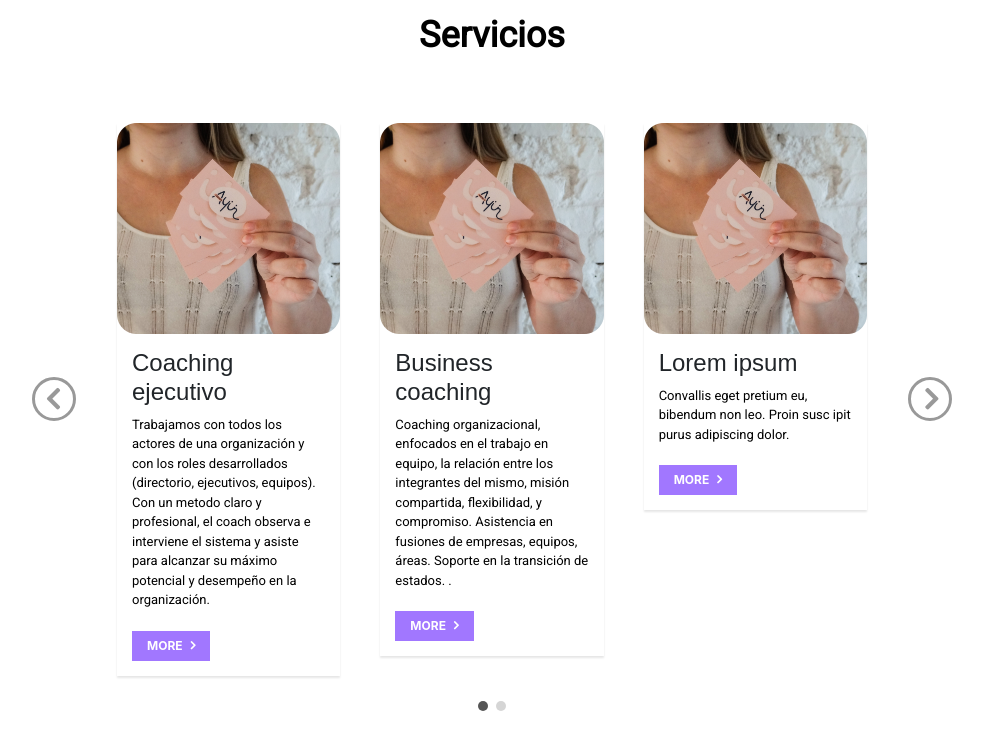
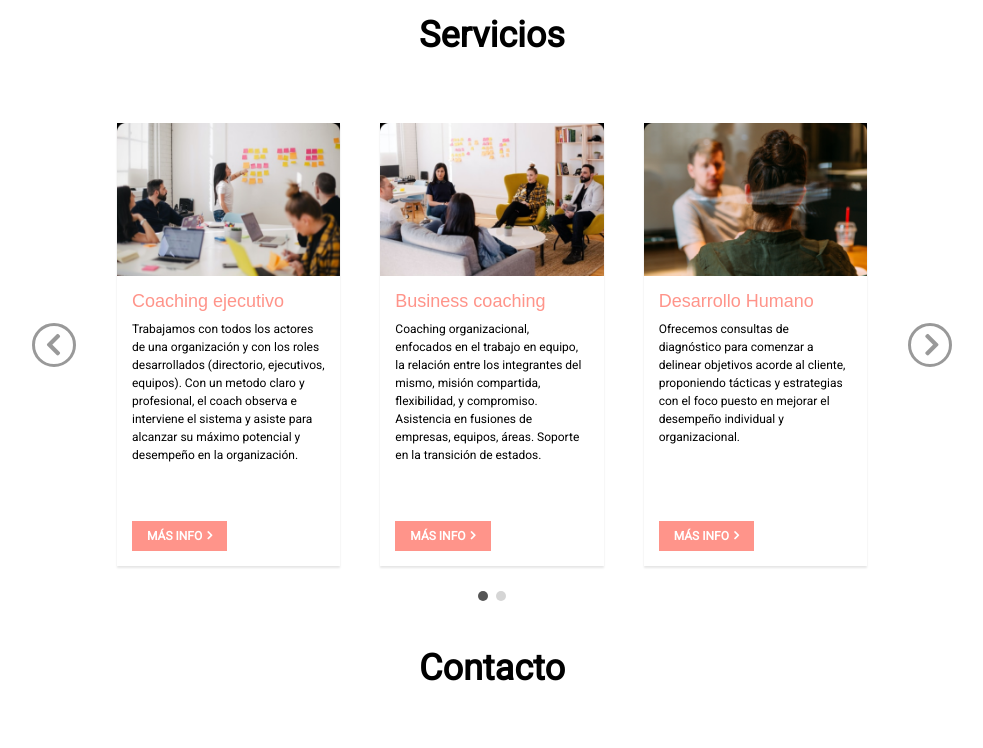
Before and after one commit to carlosdugarte/ayun, a website: page index.html in a window 1280 px wide. Shown: the part 3633-4381 px from the top of the page, without its empty margins (148-1131 px from the left). Drawn offline with nearby package versions, Linux system fonts and the light colour scheme.

Commit message:
fuentes de texto y color

```diff
--- a/index.html
+++ b/index.html
@@ -117,38 +117,42 @@
 										<div class="col-sm-4">
 											<div class="thumb-wrapper">
 												<div class="img-box">
-													<img src="./images/image1.png" class="img-fluid" alt="">
+													<img src="./images/servicios_1.png" class="img-fluid" alt="">
 												</div>
 												<div class="thumb-content">
 													<h4>Coaching ejecutivo</h4>
 													<p>Trabajamos con todos los actores de una organización  y con los roles desarrollados  (directorio, ejecutivos, equipos). Con un metodo claro y profesional, el coach observa e interviene el sistema y asiste para alcanzar su máximo potencial y desempeño en la organización.</p>
-													<a href="#" class="btn btn-primary">More <i class="fa fa-angle-right"></i></a>
+													<br><br>
+													<a href="#" class="btn btn-primary">Más info<i class="fa fa-angle-right"></i></a>
 												</div>
 											</div>
 										</div>
 										<div class="col-sm-4">
 											<div class="thumb-wrapper">
 												<div class="img-box">
-													<img src="./images/image1.png" class="img-fluid" alt="">
+													<img src="./images/servicios_2.png" class="img-fluid" alt="">
 												</div>
 												<div class="thumb-content">
 													<h4>Business coaching</h4>
-													<p>Coaching organizacional, enfocados en el trabajo en equipo, la relación entre los integrantes del mismo, misión compartida, flexibilidad, y compromiso.
+													<p id="containerGrid__textoServicios">Coaching organizacional, enfocados en el trabajo en equipo, la relación entre los integrantes del mismo, misión compartida, flexibilidad, y compromiso.
 														Asistencia en fusiones de empresas, equipos, áreas. Soporte en la transición de estados.
-														.</p>
-													<a href="#" class="btn btn-primary">More <i class="fa fa-angle-right"></i></a>
+														<br><br><br>
+													</p>
+													<a href="#" class="btn btn-primary">Más info<i class="fa fa-angle-right"></i></a>
+
 												</div>
 											</div>
 										</div>
 										<div class="col-sm-4">
 											<div class="thumb-wrapper">
 												<div class="img-box">
-													<img src="./images/image1.png" class="img-fluid" alt="">
+													<img src="./images/servicios_3.png" class="img-fluid" alt="">
 												</div>
 												<div class="thumb-content">
-													<h4>Lorem ipsum</h4>
-													<p>Convallis eget pretium eu, bibendum non leo. Proin susc ipit purus adipiscing dolor.</p>
-													<a href="#" class="btn btn-primary">More <i class="fa fa-angle-right"></i></a>
+													<h4>Desarrollo Humano</h4>
+													<p id="containerGrid__textoServicios">Ofrecemos consultas de diagnóstico para comenzar a delinear objetivos acorde al cliente, proponiendo tácticas y estrategias con el foco puesto en mejorar el desempeño individual y organizacional.</p>
+													<br><br><br>
+													<a href="#" class="btn btn-primary">Más info<i class="fa fa-angle-right"></i></a>
 												</div>
 											</div>
 										</div>
@@ -159,36 +163,19 @@
 										<div class="col-sm-4">
 											<div class="thumb-wrapper">
 												<div class="img-box">
-													<img src="./images/image2.png" class="img-fluid" alt="">
+													<img src="./images/servicios_4.png" class="img-fluid" alt="">
 												</div>
 												<div class="thumb-content">
-													<h4>Lorem ipsum</h4>
-													<p>Lorem ipsum dolor sit amet, consectetur adipiscing elit. Nam eu sem tempor, varius quam.</p>
-													<a href="#" class="btn btn-primary">More <i class="fa fa-angle-right"></i></a>
-												</div>
-											</div>
-										</div>
-										<div class="col-sm-4">
-											<div class="thumb-wrapper">
-												<div class="img-box">
-													<img src="./images/image2.png" class="img-fluid" alt="">
-												</div>
-												<div class="thumb-content">
-													<h4>Lorem ipsum</h4>
-													<p>Vivamus fermentum in arcu in aliquam. Quisque aliqua porta odio in fringilla vivamus.</p>
-													<a href="#" class="btn btn-primary">More <i class="fa fa-angle-right"></i></a>
-												</div>
-											</div>
-										</div>
-										<div class="col-sm-4">
-											<div class="thumb-wrapper">
-												<div class="img-box">
-													<img src="./images/image2.png" class="img-fluid" alt="">
-												</div>
-												<div class="thumb-content">
-													<h4>Lorem ipsum</h4>
-													<p>Convallis eget pretium eu, bibendum non leo. Proin susc ipit purus adipiscing dolor.</p>
-													<a href="#" class="btn btn-primary">More <i class="fa fa-angle-right"></i></a>
+													<h4>Capacitaciones</h4>
+													<p  id="containerGrid__textoServicios">Realizamos capacitaciones online e in-situ, individuales y grupales.</p>
+													<ul id="containerGrid__textoServicios">
+														<li>Trabajo en equipo.</li>
+														<li>Liderazgo consciente.</li>
+														<li>Comunicación</li>
+														<li>Gestion Emocional en la Empresa</li>
+														<li>Motivación y desarrollo en equipos</li>
+													</ul>
+													<a href="#" class="btn btn-primary">Más info<i class="fa fa-angle-right"></i></a>
 												</div>
 											</div>
 										</div>
--- a/scss/main.scss
+++ b/scss/main.scss
@@ -10,6 +10,11 @@ body{
 p, span{
     font-family: 'Roboto', sans-serif;
     color: black;
+}
+
+h4{
+    font-family: 'Roboto', sans-serif;
+    color: #FF948A;
 }
 
 // DISEÑO NAVBAR
@@ -336,12 +341,12 @@ section#footer{
       text-transform: uppercase;
       font-weight: bold;
       border: none;
-      background: #a177ff;
+      background: #FF948A;
       padding: 6px 15px;
       margin-top: 5px;
   }
   .carousel .carousel-item .btn:hover {
-      background: #8c5bff;
+      background: #ff948aa1;
   }
   .carousel .carousel-item .btn i {
       font-size: 14px;
@@ -356,8 +361,10 @@ section#footer{
       box-shadow: 0px 2px 2px rgba(0,0,0,0.1);
   }
   .carousel .thumb-content {
+      font-family: 'Roboto', sans-serif;
       padding: 15px;
-      font-size: 13px;
+      font-size: 12px;
+      height: 50px;
   }
   .carousel-control-prev, .carousel-control-next {
       height: 44px;
```
Also changed, not shown: css/main.css, images/servicios_1.png (added), images/servicios_2.png (added), images/servicios_3.png (added), images/servicios_4.png (added).
